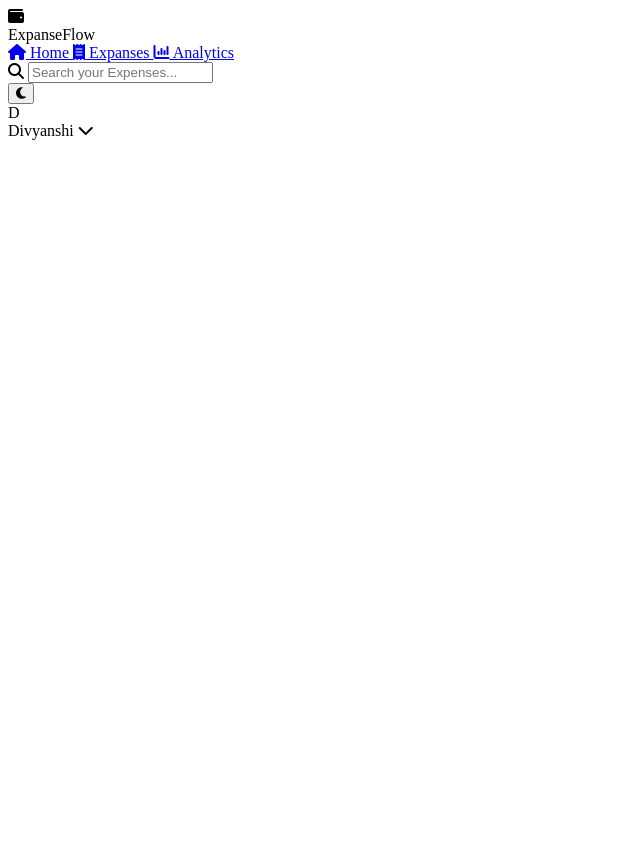
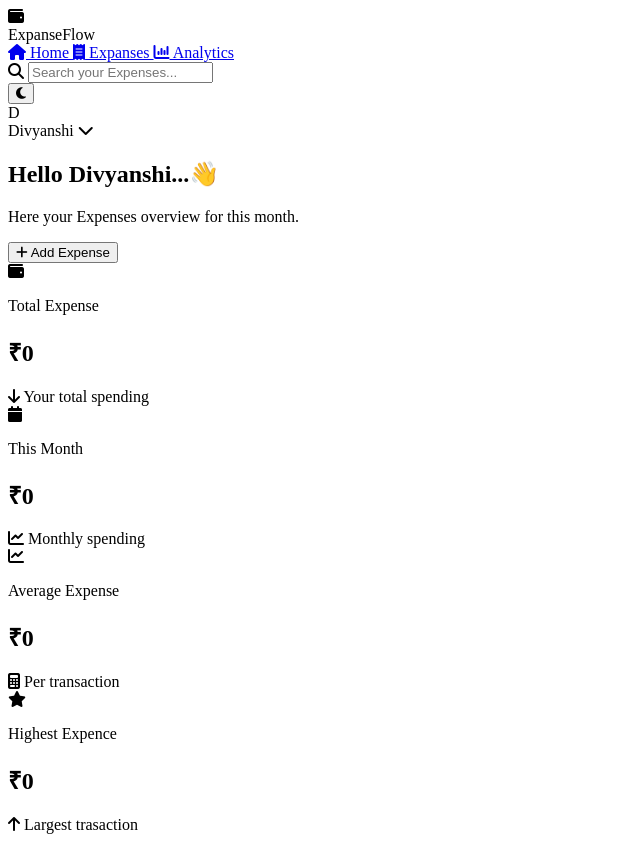
Before and after one commit to divyanshisoni615/Expense-Tracker-Website, a plain HTML site: page index.html in a window 1280 px wide. Shown: the whole page, without its empty margins (0-640 px from the left). Before the commit the page ends 800 px from the top, so only its background shows below. Drawn offline with Linux system fonts and the light colour scheme.

Commit message:
feat: add expense overview section with cards in index.html

```diff
--- a/index.html
+++ b/index.html
@@ -38,14 +38,97 @@
                 <input type="text" placeholder="Search your Expenses...">
             </div>
             <div class="button">
-                <button><i class="fa-solid fa-moon" ></i></button>
+                <button><i class="fa-solid fa-moon"></i></button>
             </div>
 
             <div class="name">
                 <div class="circle">D</div>
                 <span>Divyanshi</span>
-                <i class="fa-solid fa-chevron-down" ></i>
+                <i class="fa-solid fa-chevron-down"></i>
             </div>
         </div>
+
+        <main>
+            <section>
+                <div class="page-heading">
+                    <div>
+                        <h1>Hello Divyanshi...👋</h1>
+                        <p>Here your Expenses overview for this month.</p>
+                    </div>
+                    <div class="btn">
+                        <button>
+                            <i class="fa-solid fa-plus"></i>
+                            Add Expense
+                        </button>
+                    </div>
+                </div>
+
+                <div id="home">
+                    <div class="card">
+                        <div>
+                            <i class="fa-solid fa-wallet"></i>
+                        </div>
+
+                        <p>Total Expense</p>
+
+                        <h2>₹0</h2>
+
+                        <span>
+                            <i class="fa-solid fa-arrow-down" ></i>
+                            Your total spending
+                        </span>
+
+                    </div>
+                    <div class="card">
+                        <div>
+                            <i class="fa-solid fa-calendar"></i>
+                        </div>
+
+                        <p>This Month</p>
+
+                        <h2>₹0</h2>
+
+                        <span>
+                            <i class="fa-solid fa-chart-line" ></i>
+                            Monthly spending
+                        </span>
+
+                    </div>
+                    <div class="card">
+                        <div>
+                            <i class="fa-solid fa-chart-line"></i>
+                        </div>
+
+                        <p>Average Expense</p>
+
+                        <h2>₹0</h2>
+
+                        <span>
+                            <i class="fa-solid fa-calculator" ></i>
+                            Per transaction
+                        </span>
+
+                    </div>
+                    <div class="card">
+                        <div>
+                            <i class="fa-solid fa-star"></i>
+                        </div>
+
+                        <p>Highest Expence</p>
+
+                        <h2>₹0</h2>
+
+                        <span>
+                            <i class="fa-solid fa-arrow-up" ></i>
+                            Largest trasaction
+                        </span>
+
+                    </div>
+
+
+
+                </div>
+            </section>
+        </main>
     </header>
 </body>
```
